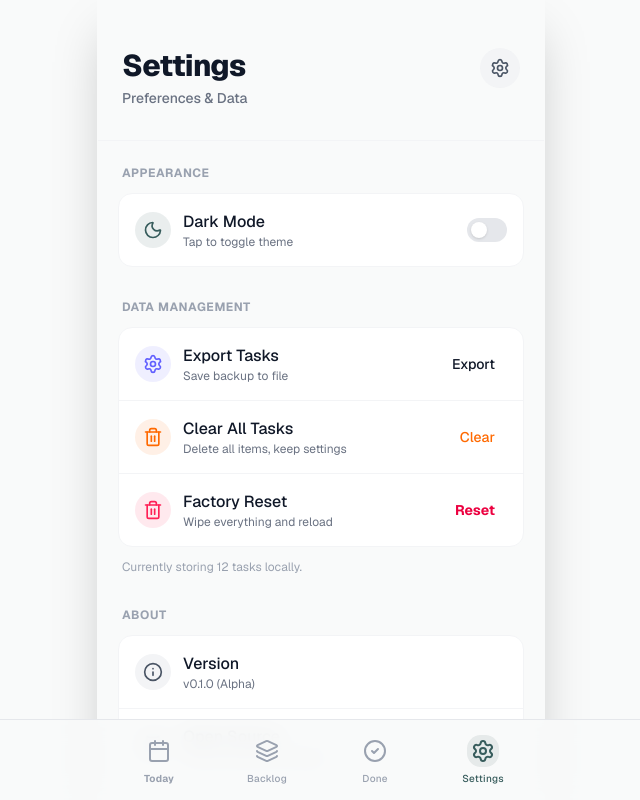
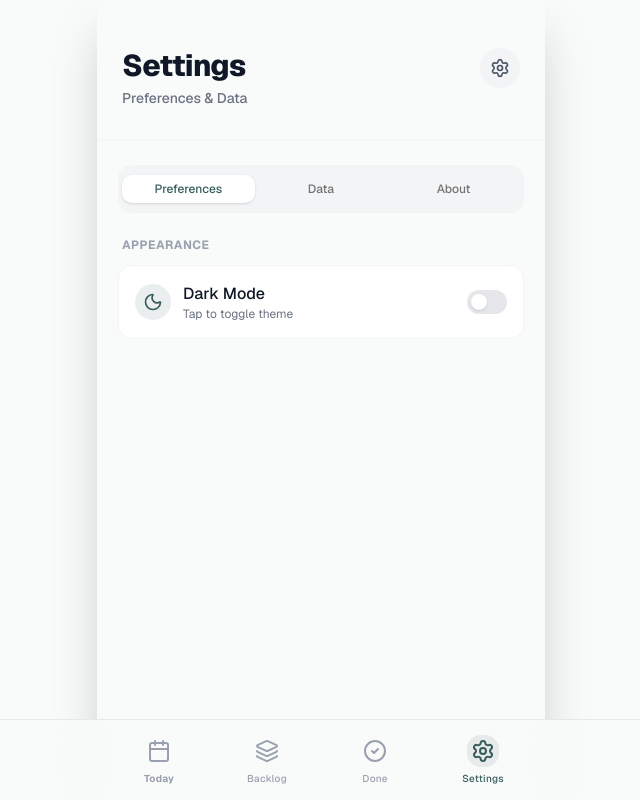
Before and after one commit to farajabien/dailylock, a Next.js app: page / in a window 1280 px wide. Both pictures are taken after a click on the button "Settings". Shown: the whole page, without its empty margins (319-959 px from the left). Built offline with nearby package versions, Linux system fonts and the light colour scheme.

Commit message:
feat: Introduce new Tabs UI component and refactor SettingsScreen to use tabbed navigation for its content.

```diff
--- a/components/screens/SettingsScreen.tsx
+++ b/components/screens/SettingsScreen.tsx
@@ -1,12 +1,13 @@
 import React from 'react';
-import { Settings as SettingsIcon, Trash2, Info, Moon, Github } from 'lucide-react';
+import { Settings as SettingsIcon, Trash2, Info, Moon, Github, Download, Database } from 'lucide-react';
 import { toast } from 'sonner';
 import { useLockedStore } from '@/store/useLockedStore';
 import { BottomNav } from '@/components/ui-custom/BottomNav';
 import { Button } from '@/components/ui/button';
+import { Tabs, TabsContent, TabsList, TabsTrigger } from '@/components/ui/tabs';
 
 export const SettingsScreen: React.FC = () => {
-  const { tasks, addTask } = useLockedStore();
+  const { tasks } = useLockedStore();
 
   // Dark Mode Logic
   const toggleDarkMode = () => {
@@ -54,10 +55,17 @@ export const SettingsScreen: React.FC = () => {
           </div>
         </header>
 
-        {/* Main Content */}
-        <main className="flex-1 overflow-y-auto no-scrollbar px-5 pt-6 pb-48 space-y-8">
+        {/* Main Content with Tabs */}
+        <main className="flex-1 overflow-y-auto no-scrollbar px-5 pt-6 pb-48">
+          <Tabs defaultValue="preferences" className="w-full">
+            <TabsList className="grid w-full grid-cols-3 mb-6 bg-gray-100 dark:bg-[#1a1c1e] p-1 h-12 rounded-xl">
+              <TabsTrigger value="preferences" className="rounded-lg data-[state=active]:bg-white dark:data-[state=active]:bg-[#2C3333] data-[state=active]:text-locked-primary font-medium text-xs">Preferences</TabsTrigger>
+              <TabsTrigger value="data" className="rounded-lg data-[state=active]:bg-white dark:data-[state=active]:bg-[#2C3333] data-[state=active]:text-locked-primary font-medium text-xs">Data</TabsTrigger>
+              <TabsTrigger value="about" className="rounded-lg data-[state=active]:bg-white dark:data-[state=active]:bg-[#2C3333] data-[state=active]:text-locked-primary font-medium text-xs">About</TabsTrigger>
+            </TabsList>
 
-          {/* Section: Appearance */}
+            {/* TAB: PREFERENCES */}
+            <TabsContent value="preferences" className="space-y-6 focus-visible:outline-none">
               <section className="space-y-3">
                 <h2 className="text-xs font-bold tracking-wider text-gray-400 uppercase ml-1">Appearance</h2>
                 <div className="bg-white dark:bg-[#2A2D33] rounded-xl border border-gray-100 dark:border-white/5 overflow-hidden">
@@ -71,22 +79,23 @@ export const SettingsScreen: React.FC = () => {
                           <p className="text-xs text-gray-500 dark:text-gray-400">Tap to toggle theme</p>
                         </div>
                       </div>
-                  {/* Simple Toggle UI (Visual only for now since we manual toggle class) */}
                       <div className="w-10 h-6 bg-gray-200 dark:bg-locked-primary rounded-full relative transition-colors">
                          <div className="absolute top-1 left-1 dark:left-5 w-4 h-4 bg-white rounded-full transition-all shadow-sm"></div>
                       </div>
                    </div>
                 </div>
               </section>
+            </TabsContent>
 
-          {/* Section: Data */}
+            {/* TAB: DATA */}
+            <TabsContent value="data" className="space-y-6 focus-visible:outline-none">
               <section className="space-y-3">
-            <h2 className="text-xs font-bold tracking-wider text-gray-400 uppercase ml-1">Data Management</h2>
+                <h2 className="text-xs font-bold tracking-wider text-gray-400 uppercase ml-1">Backup & Restore</h2>
                 <div className="bg-white dark:bg-[#2A2D33] rounded-xl border border-gray-100 dark:border-white/5 overflow-hidden">
                    <div className="p-4 flex items-center justify-between border-b border-gray-100 dark:border-white/5">
                       <div className="flex items-center gap-3">
                         <div className="p-2 rounded-full bg-indigo-500/10 text-indigo-500">
-                      <SettingsIcon className="h-5 w-5" />
+                          <Download className="h-5 w-5" />
                         </div>
                         <div>
                           <p className="font-medium text-gray-900 dark:text-white">Export Tasks</p>
@@ -97,7 +106,16 @@ export const SettingsScreen: React.FC = () => {
                         Export
                       </Button>
                    </div>
+                   <div className="p-4 bg-gray-50 dark:bg-white/5 text-xs text-gray-500 dark:text-gray-400 flex gap-2">
+                     <Database className="h-4 w-4" />
+                     Currently storing {tasks.length} tasks locally.
+                   </div>
+                </div>
+              </section>
 
+              <section className="space-y-3">
+                <h2 className="text-xs font-bold tracking-wider text-rose-400 uppercase ml-1">Danger Zone</h2>
+                <div className="bg-white dark:bg-[#2A2D33] rounded-xl border border-gray-100 dark:border-white/5 overflow-hidden">
                    <div className="p-4 flex items-center justify-between border-b border-gray-100 dark:border-white/5 hover:bg-gray-50 dark:hover:bg-white/5 transition-colors">
                       <div className="flex items-center gap-3">
                         <div className="p-2 rounded-full bg-orange-500/10 text-orange-500">
@@ -134,14 +152,13 @@ export const SettingsScreen: React.FC = () => {
                       </Button>
                    </div>
                 </div>
-             <p className="text-xs text-gray-400 ml-1">
-                Currently storing {tasks.length} tasks locally.
-             </p>
               </section>
+            </TabsContent>
 
-          {/* Section: About */}
+            {/* TAB: ABOUT */}
+            <TabsContent value="about" className="space-y-6 focus-visible:outline-none">
               <section className="space-y-3">
-            <h2 className="text-xs font-bold tracking-wider text-gray-400 uppercase ml-1">About</h2>
+                <h2 className="text-xs font-bold tracking-wider text-gray-400 uppercase ml-1">About App</h2>
                 <div className="bg-white dark:bg-[#2A2D33] rounded-xl border border-gray-100 dark:border-white/5 overflow-hidden">
                    <div className="p-4 flex items-center justify-between border-b border-gray-100 dark:border-white/5">
                       <div className="flex items-center gap-3">
@@ -167,11 +184,11 @@ export const SettingsScreen: React.FC = () => {
                    </div>
                 </div>
               </section>
+            </TabsContent>
+          </Tabs>
 
         </main>
-
       </div>
-
       <BottomNav />
     </div>
   );
--- /dev/null
+++ b/components/ui/tabs.tsx
@@ -0,0 +1,55 @@
+"use client"
+
+import * as React from "react"
+import * as TabsPrimitive from "@radix-ui/react-tabs"
+
+import { cn } from "@/lib/utils"
+
+const Tabs = TabsPrimitive.Root
+
+const TabsList = React.forwardRef<
+  React.ElementRef<typeof TabsPrimitive.List>,
+  React.ComponentPropsWithoutRef<typeof TabsPrimitive.List>
+>(({ className, ...props }, ref) => (
+  <TabsPrimitive.List
+    ref={ref}
+    className={cn(
+      "inline-flex h-10 items-center justify-center rounded-md bg-muted p-1 text-muted-foreground",
+      className
+    )}
+    {...props}
+  />
+))
+TabsList.displayName = TabsPrimitive.List.displayName
+
+const TabsTrigger = React.forwardRef<
+  React.ElementRef<typeof TabsPrimitive.Trigger>,
+  React.ComponentPropsWithoutRef<typeof TabsPrimitive.Trigger>
+>(({ className, ...props }, ref) => (
+  <TabsPrimitive.Trigger
+    ref={ref}
+    className={cn(
+      "inline-flex items-center justify-center whitespace-nowrap rounded-sm px-3 py-1.5 text-sm font-medium ring-offset-background transition-all focus-visible:outline-none focus-visible:ring-2 focus-visible:ring-ring focus-visible:ring-offset-2 disabled:pointer-events-none disabled:opacity-50 data-[state=active]:bg-background data-[state=active]:text-foreground data-[state=active]:shadow-sm",
+      className
+    )}
+    {...props}
+  />
+))
+TabsTrigger.displayName = TabsPrimitive.Trigger.displayName
+
+const TabsContent = React.forwardRef<
+  React.ElementRef<typeof TabsPrimitive.Content>,
+  React.ComponentPropsWithoutRef<typeof TabsPrimitive.Content>
+>(({ className, ...props }, ref) => (
+  <TabsPrimitive.Content
+    ref={ref}
+    className={cn(
+      "mt-2 ring-offset-background focus-visible:outline-none focus-visible:ring-2 focus-visible:ring-ring focus-visible:ring-offset-2",
+      className
+    )}
+    {...props}
+  />
+))
+TabsContent.displayName = TabsPrimitive.Content.displayName
+
+export { Tabs, TabsList, TabsTrigger, TabsContent }
```
Lines whose indentation alone changed are shown as unchanged.
